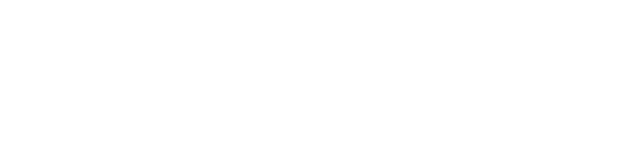
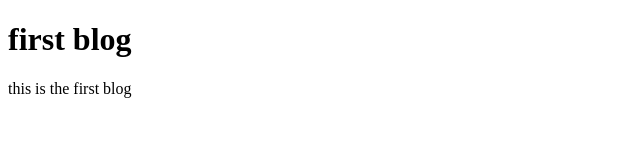
Before and after one commit to zinniatasnim/my-first-git-repo, a plain HTML site: page index.html in a window 1280 px wide. Shown: the whole page, without its empty margins (0-640 px from the left). Drawn offline with Linux system fonts and the light colour scheme.

Commit message:
added paragraph

```diff
--- a/index.html
+++ b/index.html
@@ -6,6 +6,7 @@
     <title>My first ever git repo</title>
 </head>
 <body>
-
+    <h1>first blog</h1>
+    <p> this is the first blog</p>
 </body>
 </html>
```
